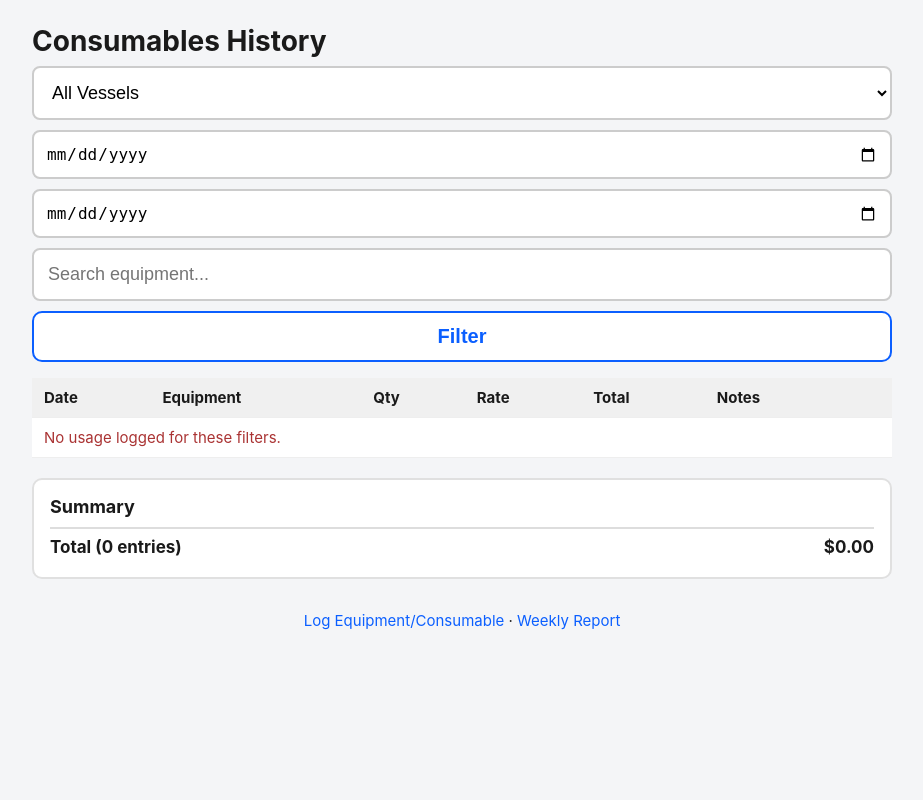
After one commit to richmevans-collab/coatings-diary, a Flask app: page /equipment/history in a window 1280 px wide. The commit adds this page. Shown: the whole page, without its empty margins (178-1101 px from the left). Run offline with Flask 3, Linux system fonts and the light colour scheme; data comes from the database, SQL or seed files in the repository; data that the repository does not hold is empty.

Commit message:
Add Equipment & Consumables Log module: log form, history with filters/edit/delete, print-friendly weekly report

```diff
--- a/app.py
+++ b/app.py
@@ -6,7 +6,7 @@ Run locally with: python app.py
 Then open http://<your-laptop-ip>:5000 on a phone on the same wifi network.
 """
 import math
-from datetime import datetime
+from datetime import date, datetime, timedelta
 from pathlib import Path
 
 from flask import Flask, render_template, request, redirect, url_for
@@ -550,6 +550,237 @@ def boat_builder_history():
     )
 
 
+def group_equipment_by_category(rows):
+    grouped = {}
+    for row in rows:
+        grouped.setdefault(row["category"], []).append(row)
+    return grouped
+
+
+def calc_consumable_cost(quantity, cost_per_unit, start_date_str, end_date_str):
+    """duration in days is inclusive of both start and end date; a blank end
+    date means single-day use, per the spec."""
+    start = date.fromisoformat(start_date_str)
+    end = date.fromisoformat(end_date_str) if end_date_str else start
+    num_days = max((end - start).days + 1, 1)
+    return round(quantity * cost_per_unit * num_days, 2)
+
+
+@app.route("/equipment/log")
+def equipment_log_form():
+    conn = db.get_db()
+    vessels = conn.execute("SELECT * FROM vessels ORDER BY name").fetchall()
+    equipment_rows = conn.execute(
+        "SELECT * FROM equipment_catalog WHERE active = 1 ORDER BY category, equipment_name"
+    ).fetchall()
+    conn.close()
+
+    return render_template(
+        "equipment_log_form.html",
+        vessels=vessels,
+        equipment_by_category=group_equipment_by_category(equipment_rows),
+        entry=None,
+        today=date.today().isoformat(),
+    )
+
+
+@app.route("/equipment/log", methods=["POST"])
+def submit_equipment_log():
+    vessel_id = request.form.get("vessel_id", type=int)
+    equipment_name = request.form.get("equipment_name", "").strip()
+    start_date = request.form.get("start_date")
+    end_date = request.form.get("end_date") or None
+    quantity = float(request.form.get("quantity") or 1)
+    unit = request.form.get("unit", "").strip()
+    cost_per_unit = float(request.form.get("cost_per_unit") or 0)
+    notes = request.form.get("notes", "").strip() or None
+    logged_by = request.form.get("logged_by", "").strip() or None
+
+    total_cost = calc_consumable_cost(quantity, cost_per_unit, start_date, end_date)
+
+    conn = db.get_db()
+    cur = conn.execute(
+        """INSERT INTO consumables_log
+           (vessel_id, equipment_name, start_date, end_date, quantity, unit,
+            cost_per_unit, total_cost, notes, logged_by)
+           VALUES (?, ?, ?, ?, ?, ?, ?, ?, ?, ?)""",
+        (vessel_id, equipment_name, start_date, end_date, quantity, unit,
+         cost_per_unit, total_cost, notes, logged_by),
+    )
+    conn.commit()
+    log_id = cur.lastrowid
+    conn.close()
+
+    return redirect(url_for("equipment_log_confirmation", log_id=log_id))
+
+
+@app.route("/equipment/log/confirmation/<int:log_id>")
+def equipment_log_confirmation(log_id):
+    conn = db.get_db()
+    entry = conn.execute(
+        """SELECT consumables_log.*, vessels.name AS vessel_name
+           FROM consumables_log JOIN vessels ON consumables_log.vessel_id = vessels.id
+           WHERE consumables_log.id = ?""",
+        (log_id,),
+    ).fetchone()
+    conn.close()
+
+    if entry is None:
+        return redirect(url_for("equipment_log_form"))
+
+    return render_template("equipment_log_confirmation.html", entry=entry)
+
+
+@app.route("/equipment/log/<int:log_id>/edit")
+def edit_equipment_log_form(log_id):
+    conn = db.get_db()
+    entry = conn.execute("SELECT * FROM consumables_log WHERE id = ?", (log_id,)).fetchone()
+    vessels = conn.execute("SELECT * FROM vessels ORDER BY name").fetchall()
+    equipment_rows = conn.execute(
+        "SELECT * FROM equipment_catalog WHERE active = 1 ORDER BY category, equipment_name"
+    ).fetchall()
+    conn.close()
+
+    if entry is None:
+        return redirect(url_for("equipment_history"))
+
+    return render_template(
+        "equipment_log_form.html",
+        vessels=vessels,
+        equipment_by_category=group_equipment_by_category(equipment_rows),
+        entry=entry,
+        today=date.today().isoformat(),
+    )
+
+
+@app.route("/equipment/log/<int:log_id>/edit", methods=["POST"])
+def update_equipment_log(log_id):
+    vessel_id = request.form.get("vessel_id", type=int)
+    equipment_name = request.form.get("equipment_name", "").strip()
+    start_date = request.form.get("start_date")
+    end_date = request.form.get("end_date") or None
+    quantity = float(request.form.get("quantity") or 1)
+    unit = request.form.get("unit", "").strip()
+    cost_per_unit = float(request.form.get("cost_per_unit") or 0)
+    notes = request.form.get("notes", "").strip() or None
+    logged_by = request.form.get("logged_by", "").strip() or None
+
+    total_cost = calc_consumable_cost(quantity, cost_per_unit, start_date, end_date)
+
+    conn = db.get_db()
+    conn.execute(
+        """UPDATE consumables_log
+           SET vessel_id = ?, equipment_name = ?, start_date = ?, end_date = ?, quantity = ?,
+               unit = ?, cost_per_unit = ?, total_cost = ?, notes = ?, logged_by = ?
+           WHERE id = ?""",
+        (vessel_id, equipment_name, start_date, end_date, quantity, unit,
+         cost_per_unit, total_cost, notes, logged_by, log_id),
+    )
+    conn.commit()
+    conn.close()
+
+    return redirect(url_for("equipment_history"))
+
+
+@app.route("/equipment/log/<int:log_id>/delete", methods=["POST"])
+def delete_equipment_log(log_id):
+    conn = db.get_db()
+    conn.execute("DELETE FROM consumables_log WHERE id = ?", (log_id,))
+    conn.commit()
+    conn.close()
+    return redirect(url_for("equipment_history"))
+
+
+@app.route("/equipment/history")
+def equipment_history():
+    vessel_id = request.args.get("vessel_id", type=int)
+    start_date = request.args.get("start_date") or None
+    end_date = request.args.get("end_date") or None
+    equipment_search = request.args.get("equipment") or None
+
+    query = """SELECT consumables_log.*, vessels.name AS vessel_name
+               FROM consumables_log JOIN vessels ON consumables_log.vessel_id = vessels.id
+               WHERE 1=1"""
+    params = []
+    if vessel_id:
+        query += " AND consumables_log.vessel_id = ?"
+        params.append(vessel_id)
+    if start_date:
+        query += " AND date(consumables_log.start_date) >= date(?)"
+        params.append(start_date)
+    if end_date:
+        query += " AND date(consumables_log.start_date) <= date(?)"
+        params.append(end_date)
+    if equipment_search:
+        query += " AND consumables_log.equipment_name LIKE ?"
+        params.append(f"%{equipment_search}%")
+    query += " ORDER BY consumables_log.start_date DESC"
+
+    conn = db.get_db()
+    vessels = conn.execute("SELECT * FROM vessels ORDER BY name").fetchall()
+    entries = conn.execute(query, params).fetchall()
+    conn.close()
+
+    summary = {}
+    grand_total = 0.0
+    for entry in entries:
+        summary[entry["equipment_name"]] = summary.get(entry["equipment_name"], 0.0) + entry["total_cost"]
+        grand_total += entry["total_cost"]
+
+    return render_template(
+        "equipment_history.html",
+        entries=entries,
+        vessels=vessels,
+        selected_vessel_id=vessel_id,
+        start_date=start_date,
+        end_date=end_date,
+        equipment_search=equipment_search or "",
+        summary=sorted(summary.items(), key=lambda item: -item[1]),
+        grand_total=grand_total,
+    )
+
+
+@app.route("/equipment/report")
+def equipment_weekly_report():
+    vessel_id = request.args.get("vessel_id", type=int)
+    week_start_str = request.args.get("week_start")
+    if week_start_str:
+        week_start = date.fromisoformat(week_start_str)
+    else:
+        today = date.today()
+        week_start = today - timedelta(days=today.weekday())  # Monday of this week
+    week_end = week_start + timedelta(days=6)
+
+    query = """SELECT consumables_log.*, vessels.id AS v_id, vessels.name AS vessel_name
+               FROM consumables_log JOIN vessels ON consumables_log.vessel_id = vessels.id
+               WHERE date(consumables_log.start_date) BETWEEN date(?) AND date(?)"""
+    params = [week_start.isoformat(), week_end.isoformat()]
+    if vessel_id:
+        query += " AND consumables_log.vessel_id = ?"
+        params.append(vessel_id)
+    query += " ORDER BY vessels.name, consumables_log.start_date"
+
+    conn = db.get_db()
+    vessels = conn.execute("SELECT * FROM vessels ORDER BY name").fetchall()
+    entries = conn.execute(query, params).fetchall()
+    conn.close()
+
+    vessel_groups = {}
+    for entry in entries:
+        group = vessel_groups.setdefault(entry["vessel_name"], {"entries": [], "total": 0.0})
+        group["entries"].append(entry)
+        group["total"] += entry["total_cost"]
+
+    return render_template(
+        "equipment_weekly_report.html",
+        vessel_groups=vessel_groups,
+        vessels=vessels,
+        selected_vessel_id=vessel_id,
+        week_start=week_start.isoformat(),
+        week_end=week_end.isoformat(),
+    )
+
+
 if __name__ == "__main__":
     db.setup()
     app.run(host="0.0.0.0", port=5000, debug=True)
--- a/static/style.css
+++ b/static/style.css
@@ -17,6 +17,10 @@ body {
     margin: 0 auto;
     padding: 24px 20px 100px;
     min-height: 100vh;
+}
+
+.screen-wide {
+    max-width: 900px;
 }
 
 .screen-centered {
@@ -373,3 +377,116 @@ textarea:focus {
     background: #fff;
     font-size: 16px;
 }
+
+.filter-row input[type="text"] {
+    margin: 0;
+}
+
+.btn-filter {
+    margin-top: 0;
+    padding: 12px;
+}
+
+.table-wrap {
+    overflow-x: auto;
+    margin-top: 12px;
+}
+
+.data-table {
+    width: 100%;
+    border-collapse: collapse;
+    background: #fff;
+    font-size: 15px;
+}
+
+.data-table th,
+.data-table td {
+    padding: 10px 12px;
+    text-align: left;
+    border-bottom: 1px solid #eee;
+    white-space: nowrap;
+}
+
+.data-table th {
+    background: #f0f0f0;
+    font-weight: 700;
+}
+
+.data-table__actions {
+    display: flex;
+    gap: 10px;
+}
+
+.link-button {
+    background: none;
+    border: none;
+    padding: 0;
+    color: #a33;
+    text-decoration: underline;
+    font-size: 15px;
+    cursor: pointer;
+}
+
+.summary-box {
+    background: #fff;
+    border: 2px solid #e0e0e0;
+    border-radius: 10px;
+    padding: 16px;
+    margin-top: 20px;
+}
+
+.summary-box__title {
+    font-size: 18px;
+    margin: 0 0 10px;
+}
+
+.summary-box__row {
+    display: flex;
+    justify-content: space-between;
+    padding: 4px 0;
+    font-size: 15px;
+}
+
+.summary-box__row--total {
+    border-top: 2px solid #ddd;
+    margin-top: 8px;
+    padding-top: 8px;
+    font-weight: 700;
+    font-size: 17px;
+}
+
+.report-week {
+    color: #555;
+    font-size: 16px;
+    margin: 0 0 20px;
+}
+
+.report-vessel {
+    margin-bottom: 32px;
+}
+
+.report-vessel__title {
+    font-size: 20px;
+    border-bottom: 2px solid #1a1a1a;
+    padding-bottom: 6px;
+}
+
+.report-vessel__total {
+    text-align: right;
+    font-weight: 700;
+    font-size: 17px;
+    margin-top: 6px;
+}
+
+@media print {
+    body {
+        background: #fff;
+    }
+    .no-print {
+        display: none;
+    }
+    .data-table--print th {
+        background: #fff;
+        border-bottom: 2px solid #000;
+    }
+}
--- a/templates/boat_builder_form.html
+++ b/templates/boat_builder_form.html
@@ -72,7 +72,8 @@
 
         <p class="nav-links">
             <a href="{{ url_for('boat_builder_review_queue') }}">Review Queue</a> &middot;
-            <a href="{{ url_for('boat_builder_history') }}">Estimate History</a>
+            <a href="{{ url_for('boat_builder_history') }}">Estimate History</a> &middot;
+            <a href="{{ url_for('equipment_log_form') }}">Equipment Log</a>
         </p>
     </main>
 
--- /dev/null
+++ b/templates/equipment_history.html
@@ -0,0 +1,84 @@
+<!DOCTYPE html>
+<html lang="en">
+<head>
+    <meta charset="UTF-8">
+    <meta name="viewport" content="width=device-width, initial-scale=1.0">
+    <title>Consumables History</title>
+    <link rel="stylesheet" href="{{ url_for('static', filename='style.css') }}">
+</head>
+<body>
+    <main class="screen screen-wide">
+        <h1>Consumables History</h1>
+
+        <form method="get" action="{{ url_for('equipment_history') }}" class="filter-row">
+            <select name="vessel_id" onchange="this.form.submit()">
+                <option value="">All Vessels</option>
+                {% for vessel in vessels %}
+                <option value="{{ vessel.id }}" {% if selected_vessel_id == vessel.id %}selected{% endif %}>{{ vessel.name }}</option>
+                {% endfor %}
+            </select>
+
+            <div class="filter-row filter-row--dates">
+                <input type="date" name="start_date" value="{{ start_date or '' }}" onchange="this.form.submit()">
+                <input type="date" name="end_date" value="{{ end_date or '' }}" onchange="this.form.submit()">
+            </div>
+
+            <input type="text" name="equipment" placeholder="Search equipment..." value="{{ equipment_search }}">
+            <button type="submit" class="btn-secondary btn-filter">Filter</button>
+        </form>
+
+        <div class="table-wrap">
+            <table class="data-table">
+                <thead>
+                    <tr>
+                        <th>Date</th>
+                        <th>Equipment</th>
+                        <th>Qty</th>
+                        <th>Rate</th>
+                        <th>Total</th>
+                        <th>Notes</th>
+                        <th></th>
+                    </tr>
+                </thead>
+                <tbody>
+                    {% for entry in entries %}
+                    <tr>
+                        <td>{{ entry.start_date }}{% if entry.end_date %} &ndash; {{ entry.end_date }}{% endif %}</td>
+                        <td>{{ entry.vessel_name }} &middot; {{ entry.equipment_name }}</td>
+                        <td>{{ entry.quantity }} {{ entry.unit }}</td>
+                        <td>${{ "%.2f"|format(entry.cost_per_unit) }}</td>
+                        <td>${{ "%.2f"|format(entry.total_cost) }}</td>
+                        <td>{{ entry.notes or '' }}</td>
+                        <td class="data-table__actions">
+                            <a href="{{ url_for('edit_equipment_log_form', log_id=entry.id) }}">Edit</a>
+                            <form method="post" action="{{ url_for('delete_equipment_log', log_id=entry.id) }}" onsubmit="return confirm('Delete this log entry?')">
+                                <button type="submit" class="link-button">Delete</button>
+                            </form>
+                        </td>
+                    </tr>
+                    {% else %}
+                    <tr><td colspan="7" class="hint">No usage logged for these filters.</td></tr>
+                    {% endfor %}
+                </tbody>
+            </table>
+        </div>
+
+        <div class="summary-box">
+            <h2 class="summary-box__title">Summary</h2>
+            {% for equipment_name, total in summary %}
+            <div class="summary-box__row">
+                <span>{{ equipment_name }}</span><span>${{ "%.2f"|format(total) }}</span>
+            </div>
+            {% endfor %}
+            <div class="summary-box__row summary-box__row--total">
+                <span>Total ({{ entries|length }} entries)</span><span>${{ "%.2f"|format(grand_total) }}</span>
+            </div>
+        </div>
+
+        <p class="nav-links">
+            <a href="{{ url_for('equipment_log_form') }}">Log Equipment/Consumable</a> &middot;
+            <a href="{{ url_for('equipment_weekly_report') }}">Weekly Report</a>
+        </p>
+    </main>
+</body>
+</html>
--- a/templates/request_work.html
+++ b/templates/request_work.html
@@ -83,7 +83,8 @@
         <p class="nav-links">
             <a href="{{ url_for('pending_requests') }}">View Pending Queue</a> &middot;
             <a href="{{ url_for('request_history') }}">Request History</a> &middot;
-            <a href="{{ url_for('boat_builder_estimate_form') }}">Boat Builder Estimates</a>
+            <a href="{{ url_for('boat_builder_estimate_form') }}">Boat Builder Estimates</a> &middot;
+            <a href="{{ url_for('equipment_log_form') }}">Equipment Log</a>
         </p>
     </main>
 
--- a/templates/start.html
+++ b/templates/start.html
@@ -42,7 +42,8 @@
 
         <p class="nav-links">
             <a href="{{ url_for('request_work_form') }}">Request Work (PM)</a> &middot;
-            <a href="{{ url_for('boat_builder_estimate_form') }}">Boat Builder Estimates</a>
+            <a href="{{ url_for('boat_builder_estimate_form') }}">Boat Builder Estimates</a> &middot;
+            <a href="{{ url_for('equipment_log_form') }}">Equipment Log</a>
         </p>
     </main>
 </body>
```
Also changed, not shown: db.py (+58 -0 lines), templates/equipment_log_confirmation.html (added, +22 -0 lines), templates/equipment_log_form.html (added, +79 -0 lines), templates/equipment_weekly_report.html (added, +68 -0 lines).
